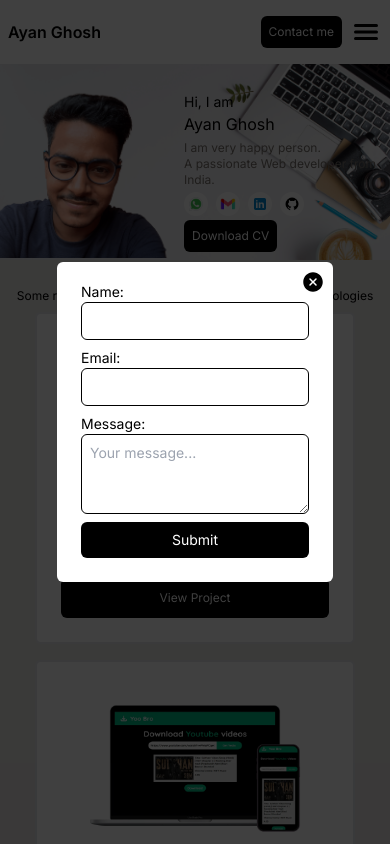
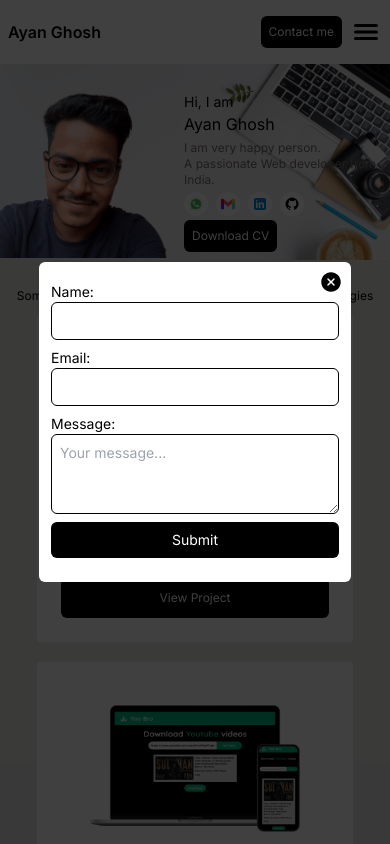
Before and after one commit to ayanonline/protfolio, a Next.js app: page / in a window 390 px wide. Both pictures are taken after a click on the button "Contact me". Shown: the top 844 px of the page. Built offline with nearby package versions, Linux system fonts and the light colour scheme.

Commit message:
Fix: modal responsive issue fixed

```diff
--- a/components/modal.tsx
+++ b/components/modal.tsx
@@ -30,7 +30,7 @@ const Modal: React.FC<ModalProps> = ({ children, isOpen, onClose }) => {
     <div className="absolute left-0 top-0 flex h-[100vh] w-full items-center justify-center bg-black bg-opacity-75">
       <div
         ref={modalRef}
-        className="relative rounded-md bg-white px-6 py-5 pb-6 lg:w-[40rem] lg:py-12"
+        className="relative w-[80%] rounded-md bg-white p-3 py-5 pb-6 sm:w-[50%] lg:w-[40rem] lg:px-6 lg:py-12"
       >
         <button
           className="absolute right-0 top-0 p-2 lg:text-xl"
```
